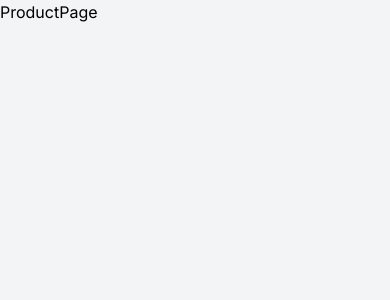
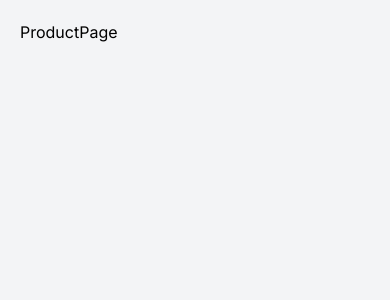
Before and after one commit to wichofly/food-stand-nextJs, a Next.js app: page /products in a window 390 px wide. Shown: the top 300 px of the page. Built offline with nearby package versions, Linux system fonts and the light colour scheme.

Commit message:
style: enhance padding in layout and sidebar components for better spacing

```diff
--- a/app/order/layout.tsx
+++ b/app/order/layout.tsx
@@ -11,7 +11,9 @@ export default function OrderLayout({
       <div className="md:flex">
         <OrderSidebar />
 
-        <main className="flex-1 md:h-screen md:overflow-y-scroll p-5">{children}</main>
+        <main className="flex-1 md:h-screen md:overflow-y-scroll p-5">
+          {children}
+        </main>
 
         <OrderSummary />
       </div>
--- a/app/page.tsx
+++ b/app/page.tsx
@@ -1,5 +1,5 @@
 export default function Home() {
   return (
-    <h1 className="text-3xl font-semibold p-4">Welcome to the Food Stand!</h1>
+    <h1 className="text-3xl font-semibold p-5">Welcome to the Food Stand!</h1>
   );
 }
--- a/app/products/page.tsx
+++ b/app/products/page.tsx
@@ -1,5 +1,5 @@
 const ProductPage = () => {
-  return <div>ProductPage</div>;
+  return <div className="p-5">ProductPage</div>;
 };
 
 export default ProductPage;
--- a/components/order/OrderSidebar.tsx
+++ b/components/order/OrderSidebar.tsx
@@ -1,5 +1,7 @@
 const OrderSidebar = () => {
-  return <aside className="md:w-72 md:h-screen bg-white">OrderSidebar</aside>;
+  return (
+    <aside className="md:w-72 md:h-screen p-5 bg-white">OrderSidebar</aside>
+  );
 };
 
 export default OrderSidebar;
```
